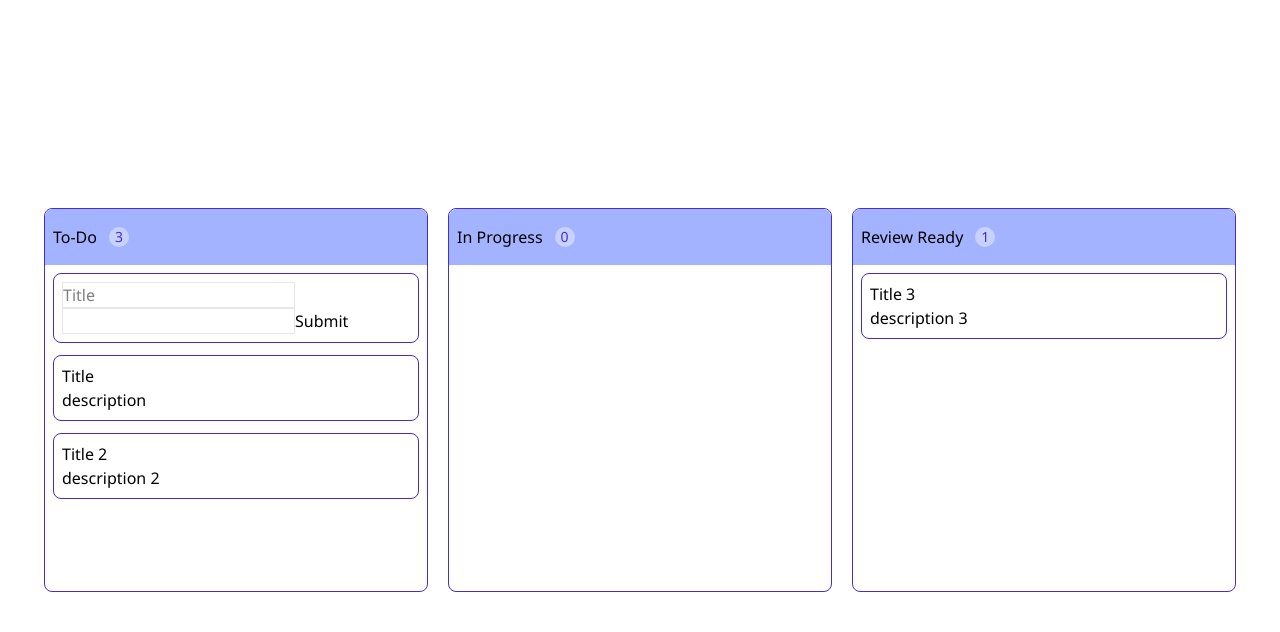
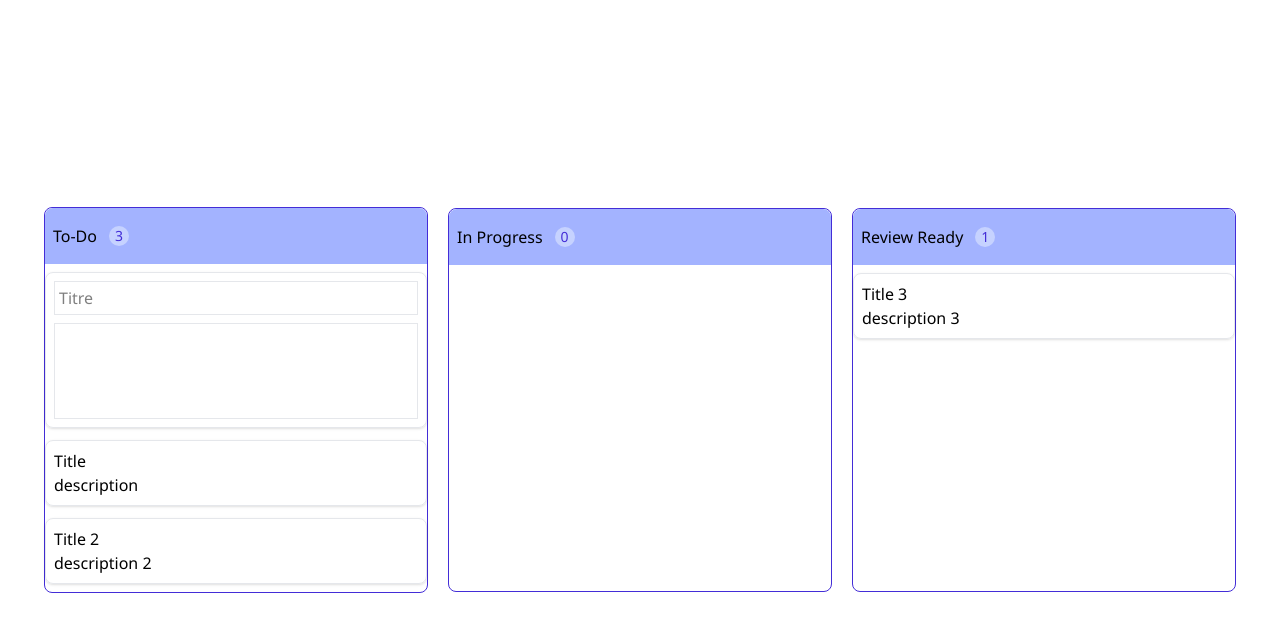
Before and after one commit to Magizchi/test-kanban, a React (Vite) app: page / in a window 1280 px wide. Both pictures are taken after a click on the button 411 px from the left and 237 px from the top of the page. Shown: the top 632 px of the page. Built offline with nearby package versions, Linux system fonts and the light colour scheme; some icons are missing.

Commit message:
improve card

```diff
--- a/src/components/organisms/Card.tsx
+++ b/src/components/organisms/Card.tsx
@@ -4,6 +4,7 @@ import { KanbanItem } from '@models/todos';
 import { Icon } from '@iconify/react';
 import { useItemListContext } from '@contexts/item.context';
 import { useForm, SubmitHandler } from 'react-hook-form';
+import Button from '@components/atoms/Button';
 
 type CardProps = KanbanItem;
 
@@ -13,7 +14,7 @@ type Inputs = {
 };
 
 const Columns: FunctionComponent<CardProps> = ({
-  description = 'default description',
+  description,
   id,
   title,
   updateMode,
@@ -24,11 +25,7 @@ const Columns: FunctionComponent<CardProps> = ({
   const { attributes, listeners, setNodeRef, transform } = useDraggable({
     id: id,
   });
-  const {
-    register,
-    handleSubmit,
-    formState: { errors },
-  } = useForm<Inputs>();
+  const { register, handleSubmit } = useForm<Inputs>();
 
   const onSubmit: SubmitHandler<Inputs> = (data) =>
     patchItem({ ...data, id, updateMode, cost, status });
@@ -41,52 +38,49 @@ const Columns: FunctionComponent<CardProps> = ({
 
   return (
     <article className="group relative" style={style}>
-      <div className="absolute top-0 right-3 hidden gap-2 p-1 group-hover:flex">
-        <button
-          className="cursor-pointer"
+      <div className="absolute top-1 right-1 hidden gap-1 p-1 group-hover:flex">
+        <Button
           onClick={() => {
             removeItem(id);
           }}
         >
           <Icon icon="ri:delete-bin-6-fill" />
-        </button>
-        <button
-          className="cursor-pointer"
+        </Button>
+        <Button
           onClick={() => {
             allowUpdate(id);
           }}
         >
           <Icon icon="ri:pencil-fill" />
-        </button>
+        </Button>
       </div>
       <div
         ref={setNodeRef}
         {...attributes}
         {...listeners}
-        className="mx-2 cursor-grab rounded-lg border border-indigo-700 p-2 hover:bg-indigo-400"
+        className="cursor-grab rounded-lg border border-gray-200 p-2 shadow hover:bg-gray-100"
       >
         {updateMode ? (
-          <form onSubmit={handleSubmit(onSubmit)}>
+          <form
+            onSubmit={handleSubmit(onSubmit)}
+            className="flex flex-col gap-2"
+          >
             <input
-              placeholder="Title"
-              className="border border-gray-200"
+              placeholder="Titre"
+              className="border border-gray-200 p-1 ring-gray-500 focus:outline-none"
               defaultValue={title}
               {...register('title', { required: true })}
             />
-            <input
-              placeholder="Title"
-              className="border border-gray-200"
+            <textarea
+              placeholder="Describe yourself here..."
+              className="h-24 w-full resize-none border border-gray-200 p-1 ring-gray-500 focus:outline-none"
               defaultValue={description}
               {...register('description', { required: true })}
             />
-            {errors.description && <span>This field is required</span>}
-            <input type="submit" />
           </form>
         ) : (
           <>
-            <div className="flex items-center justify-between">
-              <h2>{title}</h2>
-            </div>
+            <h2>{title}</h2>
             <div>{description}</div>
           </>
         )}
```
